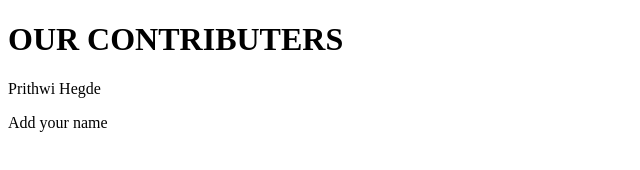
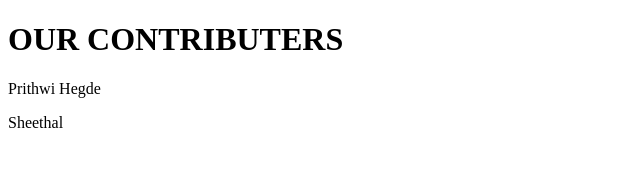
Before and after one commit to Prithwi32/GitubSession, a plain HTML site: page index.html in a window 1280 px wide. Shown: the full height of the page, 0-640 px from the left. Drawn offline with Linux system fonts and the light colour scheme.

Commit message:
adding my name

```diff
--- a/index.html
+++ b/index.html
@@ -10,6 +10,6 @@
     <p>
         Prithwi Hegde
     </p>
-    <p>Add your name</p>
+    <p>Sheethal</p>
 </body>
 </html>
```
